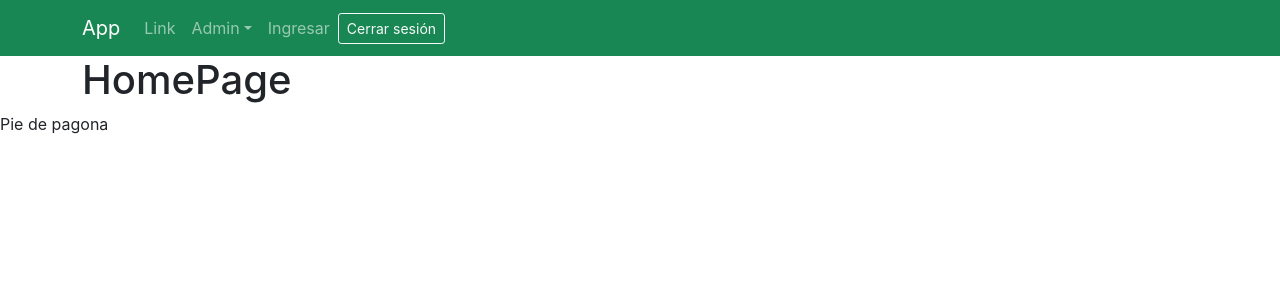
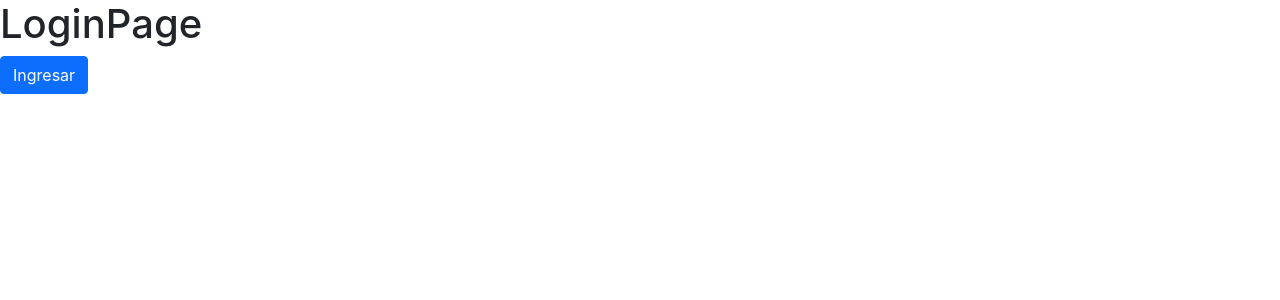
Before and after one commit to LautaroRiveiro/auth-reactjs, a React (Create React App) app: page /login in a window 1280 px wide. Before the commit this address led to /. Shown: the top 300 px of the page. Built offline with nearby package versions, Linux system fonts and the light colour scheme.

Commit message:
Rutas: Funcion de Login

```diff
--- a/src/auth/AuthContext.jsx
+++ b/src/auth/AuthContext.jsx
@@ -3,13 +3,20 @@ import { createContext, useState } from "react"
 export const AuthContext = createContext()
 export const AuthContextProvider = ({ children }) => {
 
-  const [user, setUser] = useState({})
+  const [user, setUser] = useState(null)
 
   const logout = () => setUser(null)
+  const login = (username, password) => {
+    // TODO: Validar credenciales
+    if (true) {
+      setUser({})
+    }
+  }
 
   const context = {
     user,
-    logout
+    logout,
+    login
   }
 
   return (
--- a/src/pages/LoginPage.jsx
+++ b/src/pages/LoginPage.jsx
@@ -1,5 +1,20 @@
+import { useContext } from "react"
+import { Button } from "react-bootstrap"
+import { AuthContext } from "../auth/AuthContext"
+
 export const LoginPage = ()=>{
+
+  const {login} = useContext(AuthContext)
+
+  const handleLogin = ()=>{
+    // TODO: Recuperar datos de un formulario
+    login('', '')
+  }
+
   return (
-    <h1>LoginPage</h1>
+    <div>
+      <h1>LoginPage</h1>
+      <Button onClick={handleLogin}>Ingresar</Button>
+    </div>
   )
 }
```
